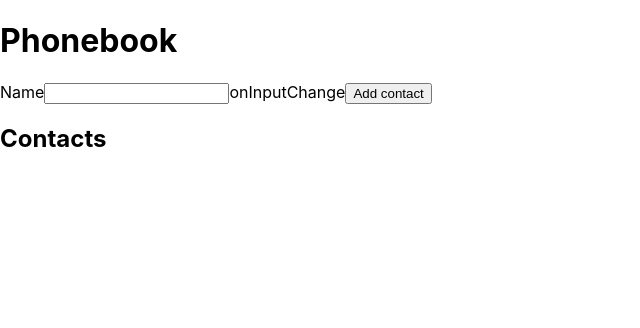
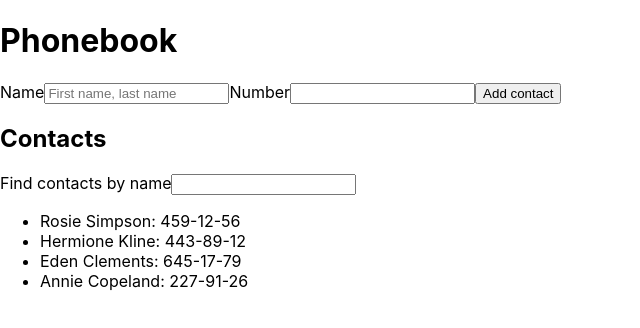
Before and after one commit to PavloOliinyk/goit-react-hw-02-phonebook, a React (Create React App) app: page / in a window 1280 px wide. Shown: the top 328 px of the page, without its empty margins (0-640 px from the left). Built offline with nearby package versions, Linux system fonts and the light colour scheme.

Commit message:
добавил инпуты имя и телефон (с логикой) и фильтр (без логики)

```diff
--- a/src/App.js
+++ b/src/App.js
@@ -1,36 +1,107 @@
 import React, { Component } from 'react';
-import ContactForm from './ContactForm';
+// import ContactForm from './ContactForm';
 // import Filter from './Filter';
-import ContactList from './ContactList';
+// import ContactList from './ContactList';
+import { v4 as uuidv4 } from 'uuid';
 
 class App extends Component {
   state = {
-    contacts: [],
+    contacts: [
+      { id: 'id-1', name: 'Rosie Simpson', number: '459-12-56' },
+      { id: 'id-2', name: 'Hermione Kline', number: '443-89-12' },
+      { id: 'id-3', name: 'Eden Clements', number: '645-17-79' },
+      { id: 'id-4', name: 'Annie Copeland', number: '227-91-26' },
+    ],
+    filter: '',
     name: '',
+    number: '',
   };
 
-  onInputChange = e => {
-    this.setState({ value: e.target.value });
+  handleChange = event => {
+    const { name, value } = event.target;
+    this.setState({ [name]: value });
   };
 
-  addContact(contact) {
-    this.setState(prevState => {
-      return {
-        ...prevState,
-        contacts: [...this.state.contacts, contact],
-      };
+  handleSubmit = event => {
+    event.preventDefault();
+    this.addContact();
+    this.reset();
+  };
+
+  reset = () => {
+    this.setState({
+      name: '',
+      number: '',
     });
-  }
+  };
+
+  addContact = () => {
+    const contact = {
+      name: this.state.name,
+      id: uuidv4(),
+      number: this.state.number,
+    };
+
+    this.setState(({ contacts }) => ({
+      contacts: [...contacts, contact],
+    }));
+  };
 
   render() {
     return (
       <div>
         <h1>Phonebook</h1>
-        <ContactForm />
+        <form onSubmit={this.handleSubmit}>
+          <label>
+            Name
+            <input
+              type="text"
+              name="name"
+              pattern="^[a-zA-Zа-яА-Я]+(([' -][a-zA-Zа-яА-Я ])?[a-zA-Zа-яА-Я]*)*$"
+              title="Имя может состоять только из букв, апострофа, тире и пробелов. Например Adrian, Jacob Mercer, Charles de Batz de Castelmore d'Artagnan и т. п."
+              required
+              value={this.state.name}
+              onChange={this.handleChange}
+              placeholder="First name, last name"
+            />
+          </label>
+          <label>
+            Number
+            <input
+              type="tel"
+              name="number"
+              pattern="\+?\d{1,4}?[-.\s]?\(?\d{1,3}?\)?[-.\s]?\d{1,4}[-.\s]?\d{1,4}[-.\s]?\d{1,9}"
+              title="Номер телефона должен состоять цифр и может содержать пробелы, тире, круглые скобки и может начинаться с +"
+              required
+              value={this.state.number}
+              onChange={this.handleChange}
+            />
+          </label>
+          <button type="submit" value="Добавить контакт">
+            Add contact
+          </button>
+        </form>
 
         <h2>Contacts</h2>
         {/* <Filter /> */}
-        <ContactList contacts={this.state.contacts} />
+        <div>
+          <label>
+            Find contacts by name
+            <input
+              type="text"
+              name="filter"
+              value={this.state.filter}
+              onChange={this.handleChange}
+            />
+          </label>
+        </div>
+        <ul>
+          {this.state.contacts.map(contact => (
+            <li key={uuidv4()}>
+              {contact.name}: {contact.number}
+            </li>
+          ))}
+        </ul>
       </div>
     );
   }
--- a/src/ContactForm/ContactForm.js
+++ b/src/ContactForm/ContactForm.js
@@ -3,7 +3,7 @@
 class ContactForm extends Component {
   render() {
     return (
-      <form>
+      <form onSubmit={this.props.addContact}>
         <label>
           Name
           <input
@@ -12,12 +12,10 @@
             pattern="^[a-zA-Zа-яА-Я]+(([' -][a-zA-Zа-яА-Я ])?[a-zA-Zа-яА-Я]*)*$"
             title="Имя может состоять только из букв, апострофа, тире и пробелов. Например Adrian, Jacob Mercer, Charles de Batz de Castelmore d'Artagnan и т. п."
             required
+            onChange={this.props.onInputChange}
           />
         </label>
-        onInputChange
-        <button type="button" onChange={this.onInputChange}>
-          Add contact
-        </button>
+        <button type="submit">Add contact</button>
       </form>
     );
   }
--- a/src/ContactList/ContactList.js
+++ b/src/ContactList/ContactList.js
@@ -5,7 +5,7 @@
     return (
       <ul>
         {this.props.contacts.map(contact => (
-          <li key={contact.id}>{contact.name}</li>
+          <li key={this.contactId}>{contact.name}</li>
         ))}
       </ul>
     );
```
Also changed, not shown: 1 other file (tests, documents, lock files or other folders).
